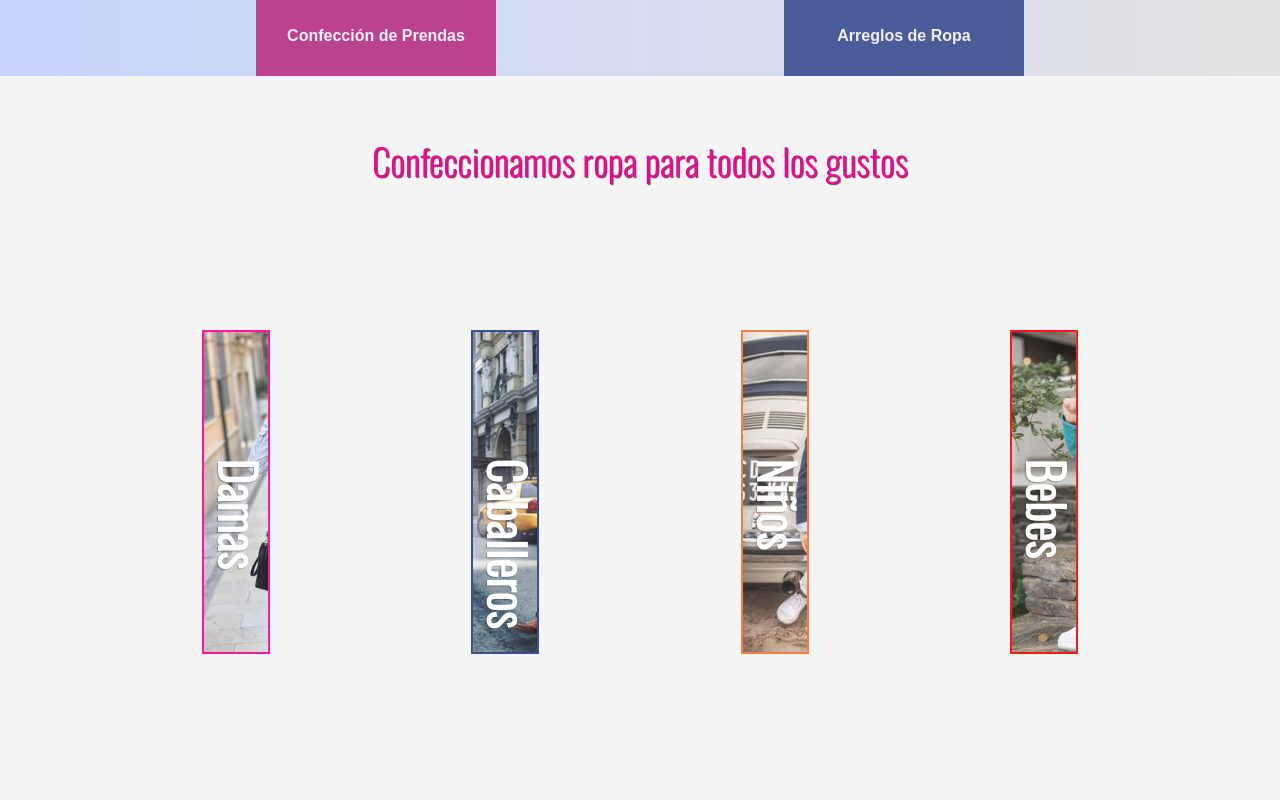
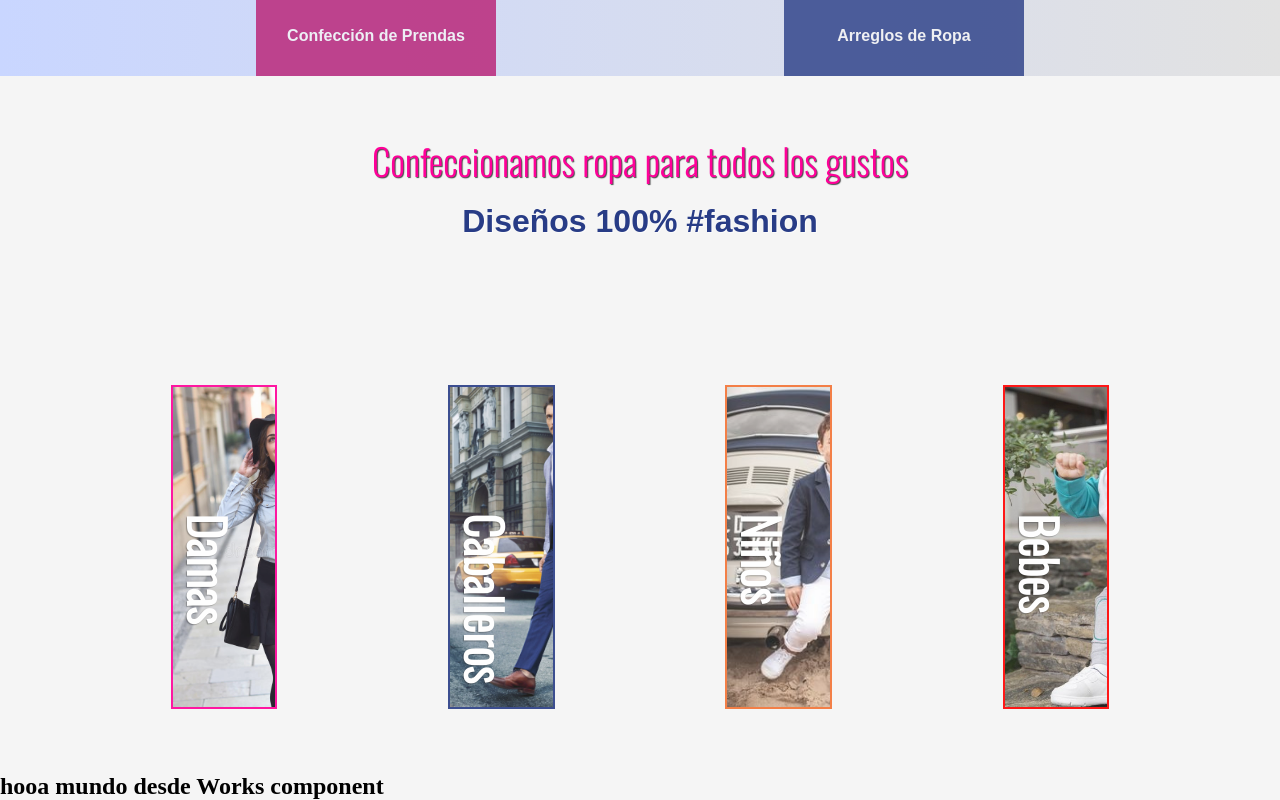
Before and after one commit to brimanz/lulu_web, a React (Vite) app: page / in a window 1280 px wide. Shown: the part 1115-1915 px from the top of the page. Before the commit the page ends 1888 px from the top, so only its background shows below. Built offline with nearby package versions, Linux system fonts and the light colour scheme.

Commit message:
fixing font sizes and creating works component

```diff
--- a/src/App.jsx
+++ b/src/App.jsx
@@ -3,6 +3,7 @@ import Navbar from './components/navbar/Navbar'
 import Header from './components/header/Header'
 import Services from './components/services/Services'
 import Gallery from './components/gallery/Gallery'
+import Works from './components/works/Works'
 
 import Bg from '.././public/assets/bg.jpg'
 
@@ -25,6 +26,7 @@ function App(){
       <Header imageSrc={Bg}/>
       <Services/>
       <Gallery/>
+      <Works/>
     </div>
   );
 }
--- a/src/components/gallery/Gallery.jsx
+++ b/src/components/gallery/Gallery.jsx
@@ -8,7 +8,10 @@ const Gallery = () =>{
 
 	return(
 		<GalleryContainer id="confection">
-			<Title>Confeccionamos ropa para todos los gustos</Title>
+			<Title>Confeccionamos ropa para todos los gustos
+				<br/>
+				<StrongTitle>Diseños 100% #fashion</StrongTitle>
+			</Title>
 
 			<ClothesContainer>
 				<ClothesItem1>
@@ -50,6 +53,12 @@ const Title = styled.h2`
 	font-weight: normal;
 	text-shadow: 1px 1px 1px rgba(0, 0, 0, 0.7);
 `;
+const StrongTitle = styled.strong`
+	font-size: 2rem;
+	color: #283c86;
+	font-family: sans-serif;
+	text-shadow: 1px 1px 1px rgba(255, 255, 255, 0.7);
+`;
 const ClothesContainer = styled.div`
 	display: flex;
 	align-items: center;
@@ -70,7 +79,7 @@ const ClothesItem1 = styled.div`
 	background-image: url(../../.././public/assets/dama.jpg);
 	background-size: cover;
 	border: 2px solid #FF0099;
-	width: 5%;
+	width: 8%;
 	opacity: 0.9;
 
 	:hover{
@@ -82,6 +91,10 @@ const ClothesItem1 = styled.div`
 
 	@media (max-width: 800px){
 		width: 100%;
+
+		:hover{
+			width: 100%;
+		}
 	}
 `;
 const ClothesItem2 = styled.div`
@@ -89,7 +102,7 @@ const ClothesItem2 = styled.div`
 	background-image: url(../../.././public/assets/man.jpg);
 	background-size: cover;
 	border: 2px solid #283c86;
-	width: 5%;
+	width: 8%;
 	opacity: 0.9;
 
 	:hover{
@@ -101,6 +114,10 @@ const ClothesItem2 = styled.div`
 
 	@media (max-width: 800px){
 		width: 100%;
+
+		:hover{
+			width: 100%;
+		}
 	}
 `;
 const ClothesItem3 = styled.div`
@@ -108,7 +125,7 @@ const ClothesItem3 = styled.div`
 	background-image: url(../../.././public/assets/kid.jpg);
 	background-size: cover;
 	border: 2px solid #f37335;
-	width: 5%;
+	width: 8%;
 	opacity: 0.9;
 
 	:hover{
@@ -120,6 +137,10 @@ const ClothesItem3 = styled.div`
 
 	@media (max-width: 800px){
 		width: 100%;
+
+		:hover{
+			width: 100%;
+		}
 	}
 `;
 const ClothesItem4 = styled.div`
@@ -127,7 +148,7 @@ const ClothesItem4 = styled.div`
 	background-image: url(../../.././public/assets/bebebg.jpg);
 	background-size: cover;
 	border: 2px solid #FF0000;
-	width: 5%;
+	width: 8%;
 	opacity: 0.9;
 
 	:hover{
@@ -139,6 +160,10 @@ const ClothesItem4 = styled.div`
 
 	@media (max-width: 800px){
 		width: 100%;
+
+		:hover{
+			width: 100%;
+		}
 	}
 `;
 const ClothesTitle = styled.h2`
--- a/src/components/header/Header.jsx
+++ b/src/components/header/Header.jsx
@@ -36,7 +36,7 @@ const Title = styled.h2`
 	color: #FF0099;
 	text-shadow: 1px 3px 1px rgba(255, 255, 255, 0.7);
 
-	font-size: 6.3rem;
+	font-size: 7.4rem;
 	font-family: 'Oswald', sans-serif;
 	letter-spacing: 1px;
 
--- /dev/null
+++ b/src/components/works/Works.jsx
@@ -0,0 +1,11 @@
+import React from 'react'
+
+
+const Works = () =>{
+	return(
+		<h2>hooa mundo desde Works component</h2>
+	);
+}
+
+
+export default Works
```
